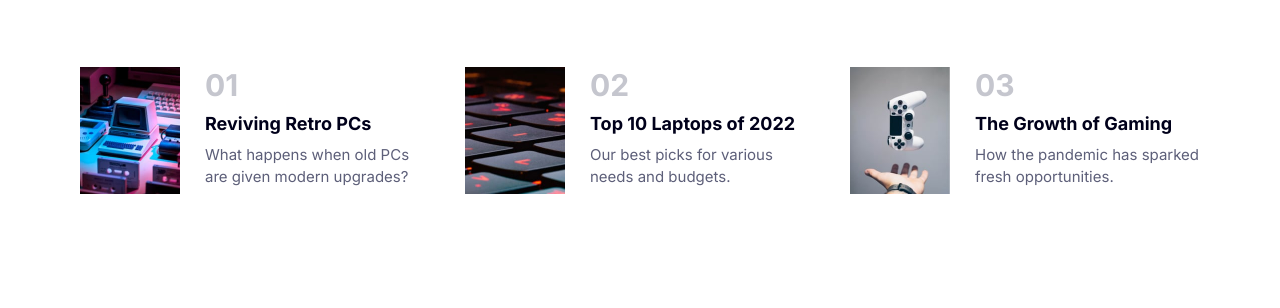
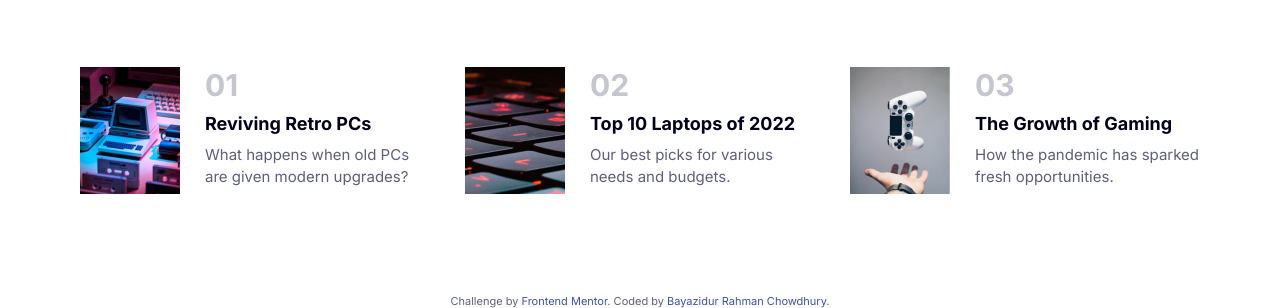
Before and after one commit to brcshakil1/frontendMentor-challenge-3, a plain HTML site: page index.html in a window 1280 px wide. Shown: the part 658-966 px from the top of the page. Drawn offline with Linux system fonts and the light colour scheme.

Commit message:
added instagram link

```diff
--- a/index.html
+++ b/index.html
@@ -92,10 +92,10 @@
     </div>
   </section>
 
-  <!-- <div class="attribution">
+  <div class="attribution">
     Challenge by <a href="https://www.frontendmentor.io?ref=challenge" target="_blank">Frontend Mentor</a>.
-    Coded by <a href="#">Your Name Here</a>.
-  </div> -->
+    Coded by <a href="https://www.instagram.com/devbayazid/">Bayazidur Rahman Chowdhury</a>.
+  </div>
 
   <script src="/js/app.js"></script>
 </body>
```
